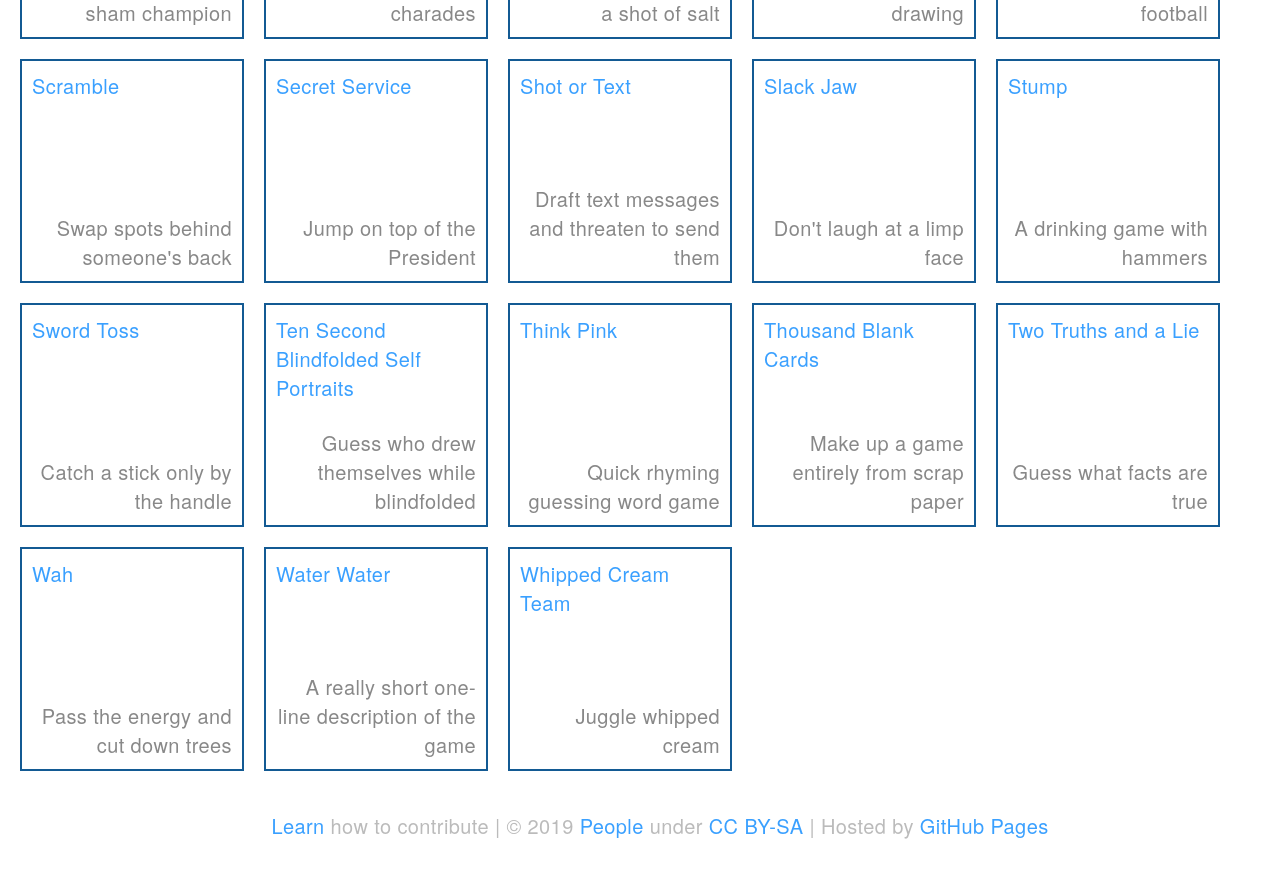
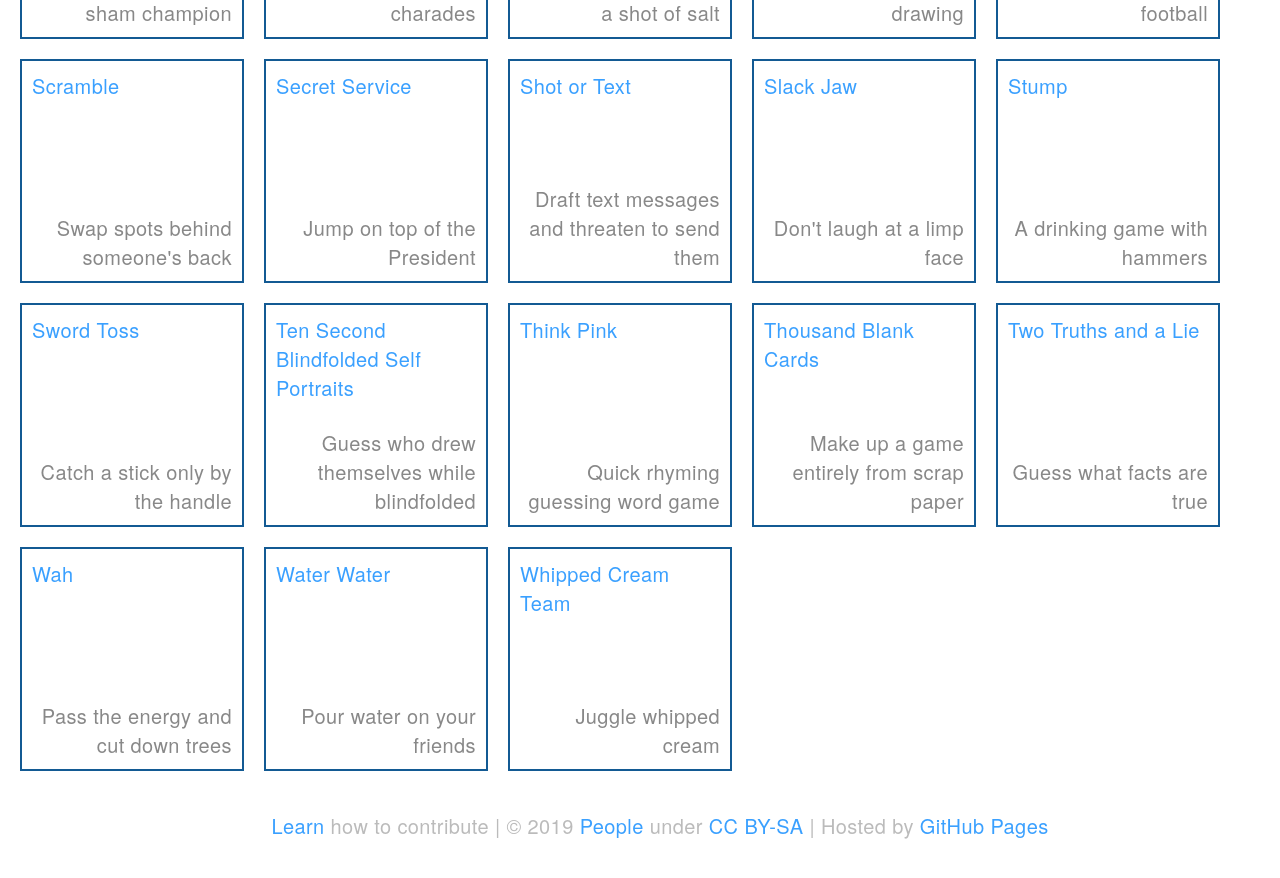
Before and after one commit to davidselassie/games, a Jekyll site: the page built from index.html, in a window 1280 px wide and 900 px high, scrolled down 2790 px. Shown: the top 878 px of the window. Built offline with Jekyll 4.4.1, drawn with Linux system fonts in a browser that asks for light colours; nearby versions of some CDN libraries.

Commit message:
Forgot Water Water oneliner

```diff
--- a/_games/waterwater.md
+++ b/_games/waterwater.md
@@ -12,7 +12,7 @@ tags:
   - style-icebreaker
   - winner-everybody
 
-oneliner: A really short one-line description of the game
+oneliner: Pour water on your friends
 players: ~5 - ~20
 tools:
   - Water bottle or glass
```
